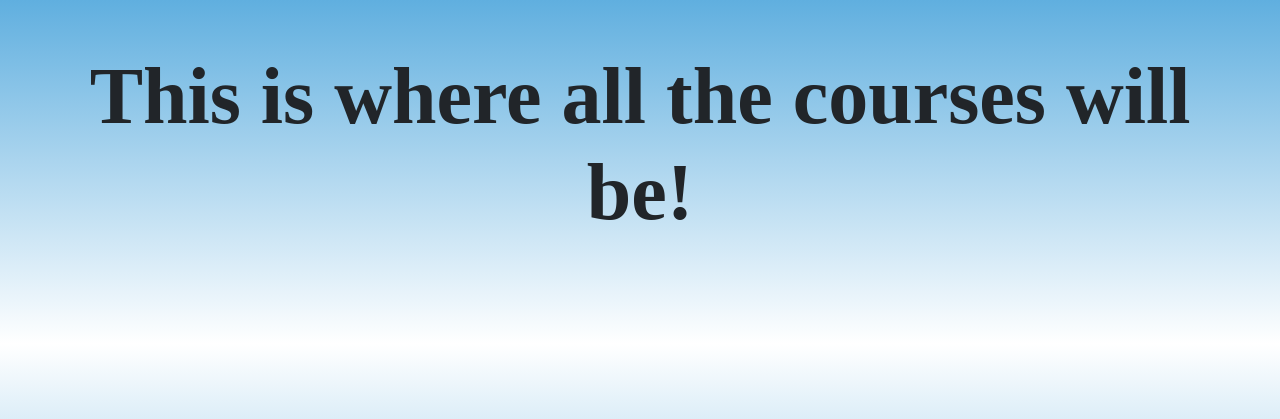
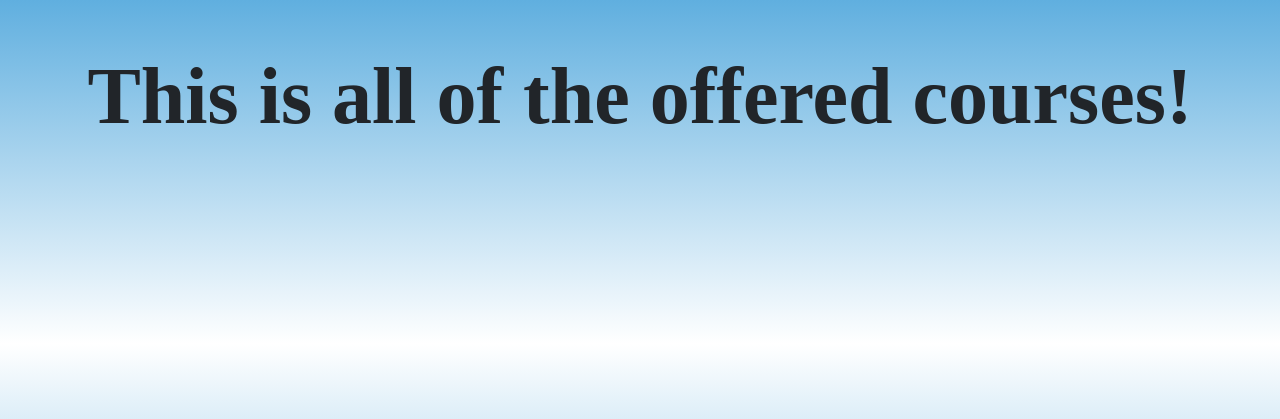
Before and after one commit to JacobColburn/CourseManagementSystem, a PHP site: page /courses.php in a window 1280 px wide. Shown: the part 56-475 px from the top of the page. Run offline with PHP 8.4, Linux system fonts and the light colour scheme; data that the repository does not hold is empty.

Commit message:
Update courses.php

```diff
--- a/courses.php
+++ b/courses.php
@@ -28,7 +28,7 @@ $courses = $stmt->fetchAll(PDO::FETCH_ASSOC);
 
 <?php require 'master.php'; ?>
 
-<h2>This is where all the courses will be!</h2>
+<h2>This is all of the offered courses!</h2>
 
 <div class="course-container">
     <?php foreach ($courses as $course): ?>
```
